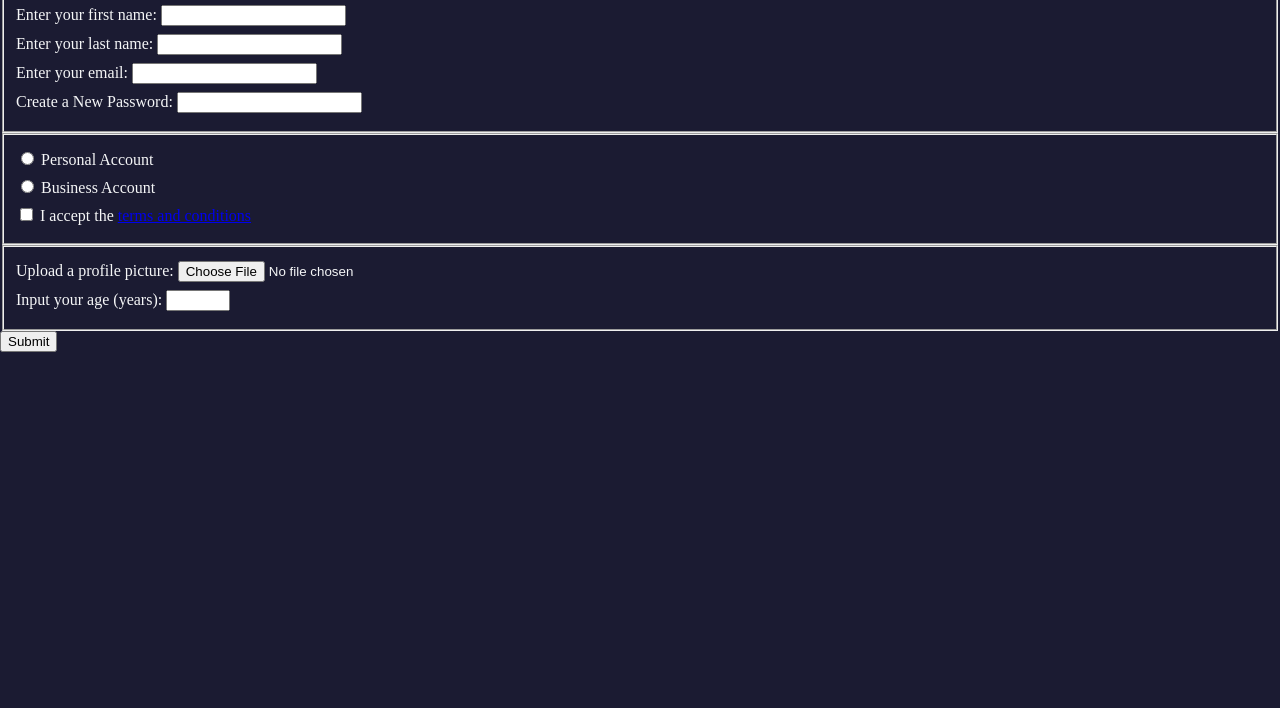
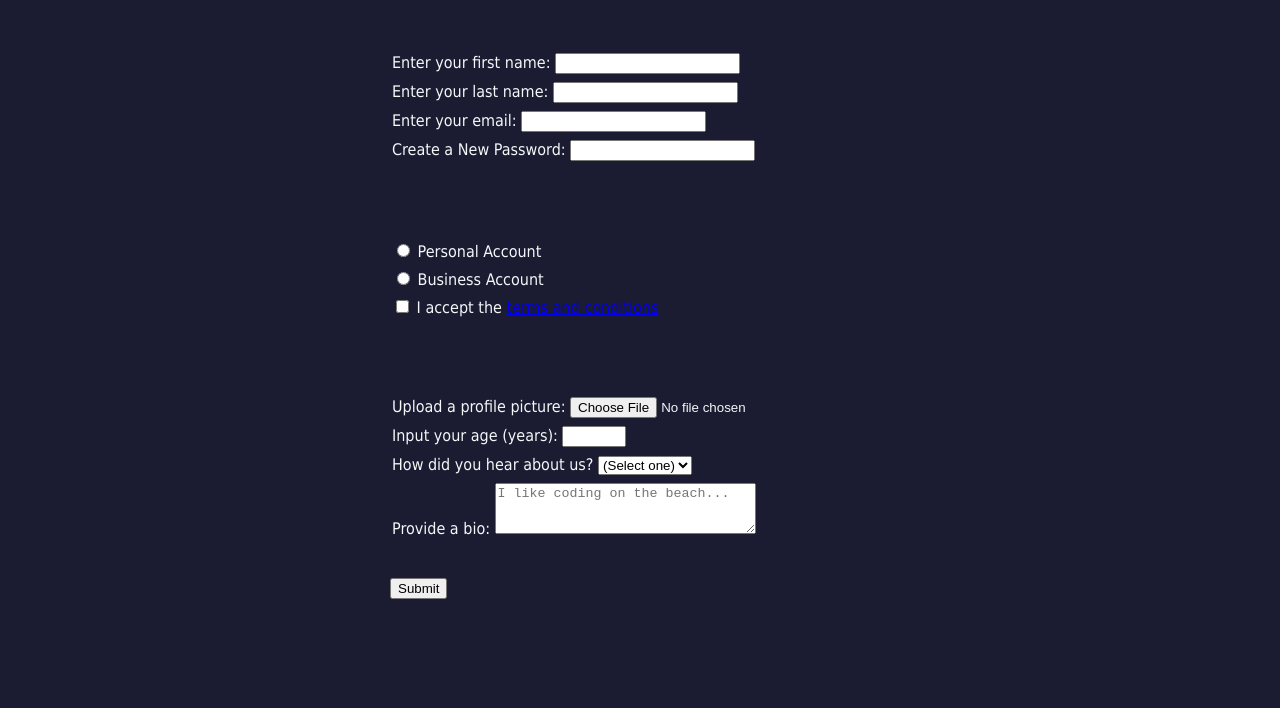
Before and after one commit to damian80/Registration-Form, a plain HTML site: page index.html in a window 1280 px wide. Shown: the part 124-832 px from the top of the page. Drawn offline with Linux system fonts and the light colour scheme.

Commit message:
Add files via upload

```diff
--- a/index.html
+++ b/index.html
@@ -37,13 +37,33 @@
 				</label>
 			</fieldset>
 			<fieldset>
-				<label for="">
+				<label for="profile picture">
 					Upload a profile picture:
 					<input type="file" />
 				</label>
-				<label for="">
+				<label for="referrer">
 					Input your age (years):
 					<input type="number" min="13" max="120" />
+				</label>
+				<label for=""
+					>How did you hear about us?
+					<select name="" id="">
+						<option value="">(Select one)</option>
+						<option value="1">one</option>
+						<option value="2">two</option>
+						<option value="3">three</option>
+						<option value="4">other</option>
+					</select>
+				</label>
+				<label for="">
+					Provide a bio:
+					<textarea
+						name=""
+						id=""
+						cols="30"
+						rows="3"
+						placeholder="I like coding on the beach..."
+					></textarea>
 				</label>
 			</fieldset>
 			<input type="submit" value="Submit" />
--- a/style.css
+++ b/style.css
@@ -4,8 +4,28 @@ body {
 	margin: 0;
 	background-color: #1b1b32;
 	color: #f5f6f7;
+	font-family: tahoma;
+	font-size: 16px;
 }
 label {
 	margin: 0.5rem 0;
 	display: block;
 }
+h1,
+p {
+	margin: 1em auto;
+	text-align: center;
+}
+form {
+	margin: 0 auto;
+	min-width: 300px;
+	max-width: 500px;
+	width: 60vw;
+}
+fieldset {
+	padding-top: 2rem;
+	padding-bottom: 2rem;
+	border: none;
+	padding-left: 0;
+	padding-right: 0;
+}
```
